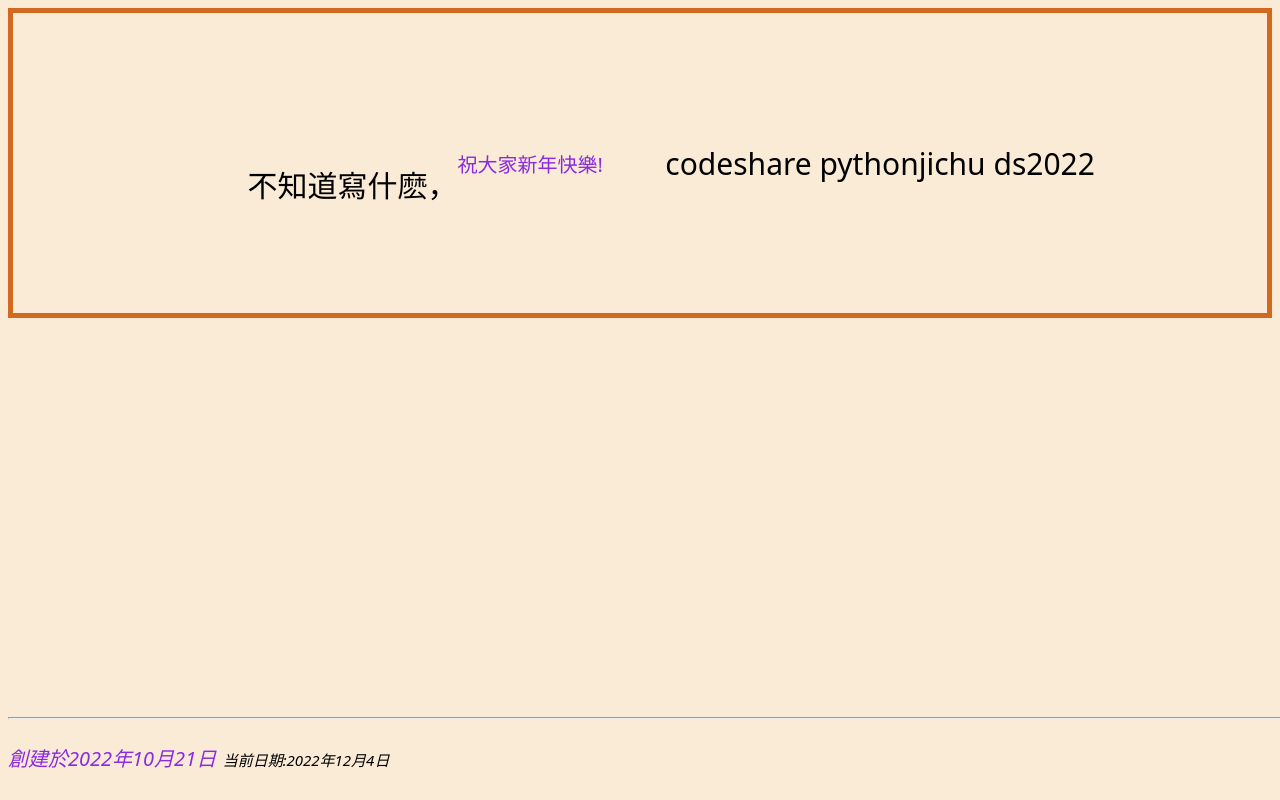
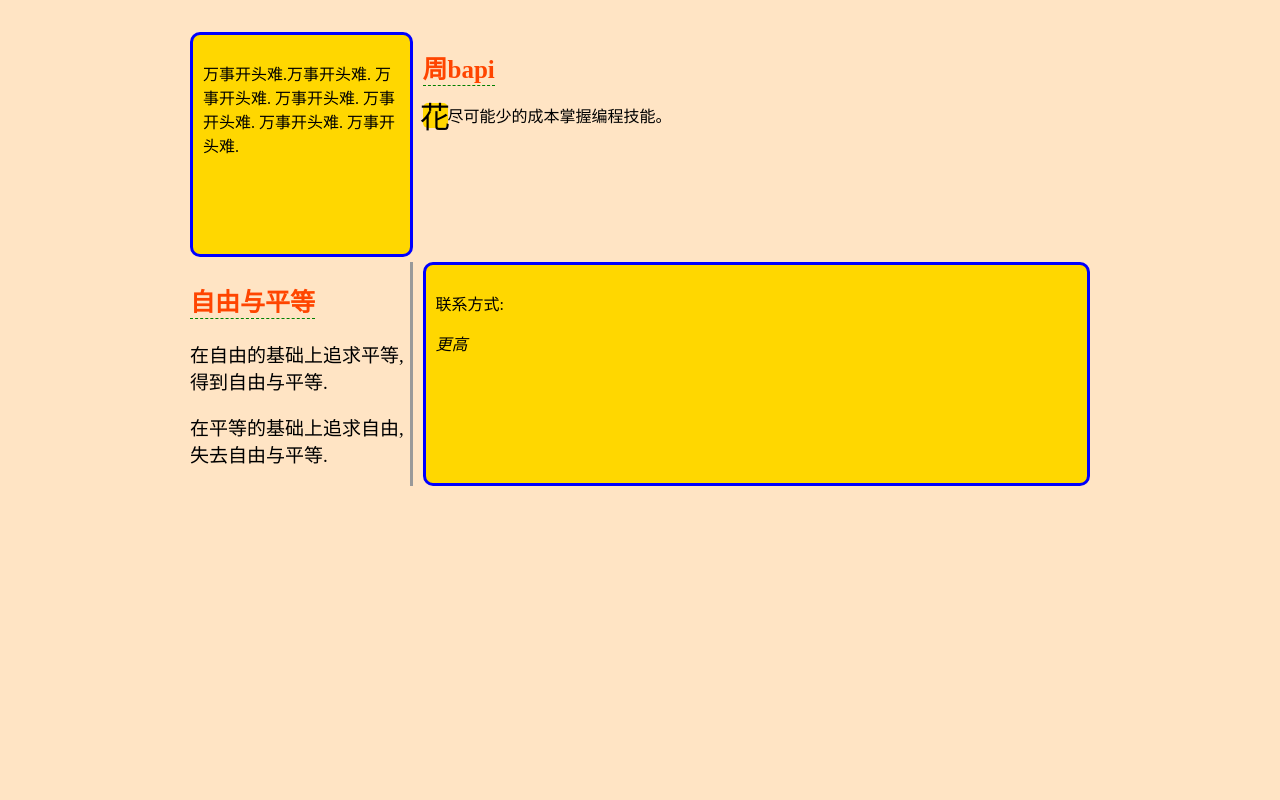
Before and after one commit to GodBlessChina/GodBlessChina.github.io, a plain HTML site: page index.html in a window 1280 px wide. Drawn offline with Linux system fonts and the light colour scheme.

Commit message:
修改index.html

```diff
--- a/index.html
+++ b/index.html
@@ -1,34 +1,129 @@
 <!DOCTYPE html>
 <html lang="en">
-
 <head>
     <meta charset="UTF-8">
-    <meta http-equiv="X-UA-Compatible" content="IE=edge">
-    <meta name="viewport" content="width=device-width, initial-scale=1.0">
-    <title>學習本身就是一件樂事</title>
-    <link rel="stylesheet" href="index.css">
+    <title>周bapi的个人主页</title>
+
+    <style>
+        body {
+            width: 90%;
+            max-width: 900px;
+            /*margin的值是上右下左*/
+            /*margin: 6em 3em 4em 5em;*/
+            /*margin: 2em auto表示上下外边距不变，左右随父元素宽度自动变化*/
+            margin: 2em auto;
+            background-color: bisque;
+        }
+
+        .container {
+            display: grid;
+            grid-template-columns: 1fr 3fr;
+            /*.5fr表示占全部高度的0.5份，整个高度是3+0.5*/
+            grid-auto-rows: 1fr 0.3fr;
+            /*grid-auto-rows: 3fr 1fr;*/
+            grid-column-gap: 10px;
+            grid-row-gap: 5px;
+        }
+
+        .top_left, .bottom_right {
+            background-color: gold;
+            border-radius: 10px;
+            border: blue solid 3px;
+            padding: 10px;
+        }
+
+        .bottom_left {
+            border-right: solid 3px #999;
+        }
+
+        .bottom_left > p {
+            font-size: 19px;
+        }
+
+        /*动画*/
+        .bottom_left > h2,.top_right>h1 {
+            animation-duration: 0.1s;
+            animation-iteration-count: infinite;
+            animation-name: san;
+            font-size: 25px;
+            color: orangered;
+            width: max-content;
+            border-bottom: green dashed 1px;
+        }
+
+        @keyframes san {
+            0% {
+                color: orangered;
+            }
+            10% {
+                color: green;
+                font-style: oblique;
+                /*font-size: 51px;*/
+            }
+            75% {
+                color: coral;
+                /*font-size: 49px;*/
+            }
+            to {
+                color: blueviolet;
+                font-style: oblique;
+                /*font-size: 5.5px;*/
+                /*margin-left: 1px;*/
+                /*margin-top: 50px;*/
+            }
+        }
+
+        .fist_word_down {
+            /*border: blue solid 3px;*/
+            width: 25px;
+            height: 25px;
+            font-size: 30px;
+            /*font-style: italic;*/
+            font-family: 楷体;
+            background-color: gold;
+            display: flex;
+            justify-content: center;
+            align-items: center;
+            float: left;
+            border-radius: 5px;
+        }
+
+    </style>
 </head>
+<body>
+<!--仿制:https://mdn.github.io/learning-area/css/css-layout/grids/8-placement-starting-point.html-->
 
-<body>
-    <div class="bcc3">
-        不知道寫什麽，<note style="font-size: 20px; color: blueviolet;">祝大家新年快樂!</note>
-        codeshare pythonjichu ds2022
+<div class="container">
+    <div class="top_left">
+        <p>万事开头难.万事开头难.
+            万事开头难.
+            万事开头难.
+            万事开头难.
+            万事开头难.
+            万事开头难.</p>
     </div>
 
-    <footer>
-        <hr class="bottom">
-        <copyright style="font-size: 20px; color: blueviolet;">創建於2022年10月21日</copyright> <time style="font-size:15px;" id="time">time1</time>
-        <info></info>
-    </footer>
-    <script>
-        let time = new Date().toLocaleDateString();
-        let ymd = time.split('/');
-        let year = ymd[2];
-        let month = ymd[0];
-        let data = ymd[1];
-        document.getElementById('time').innerHTML = "当前日期:" + year + "年" + month + "月" + data + "日";
-    </script>
+    <div class="top_right">
+        <h1>周bapi</h1>
+        <div class="fist_word_down">花</div>
+        <p>
+尽可能少的成本掌握编程技能。
+        </p>
+    </div>
+
+    <div class="bottom_left">
+        <h2>自由与平等</h2>
+        <p>在自由的基础上追求平等,得到自由与平等.</p>
+        <p>在平等的基础上追求自由,失去自由与平等.</p>
+    </div>
+
+    <div class="bottom_right">
+        <p>
+            联系方式:
+        <p><i>更高</i></p>
+        </p>
+    </div>
+</div>
 
 </body>
-
 </html>
```
Also changed, not shown: indexold.html (added, +34 -0 lines), git.txt (added).
